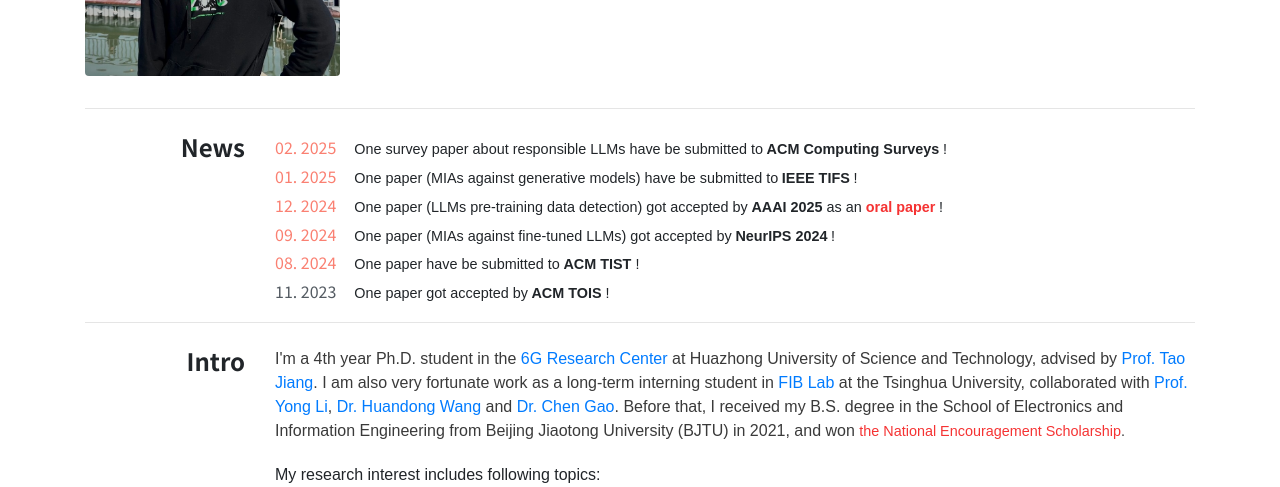
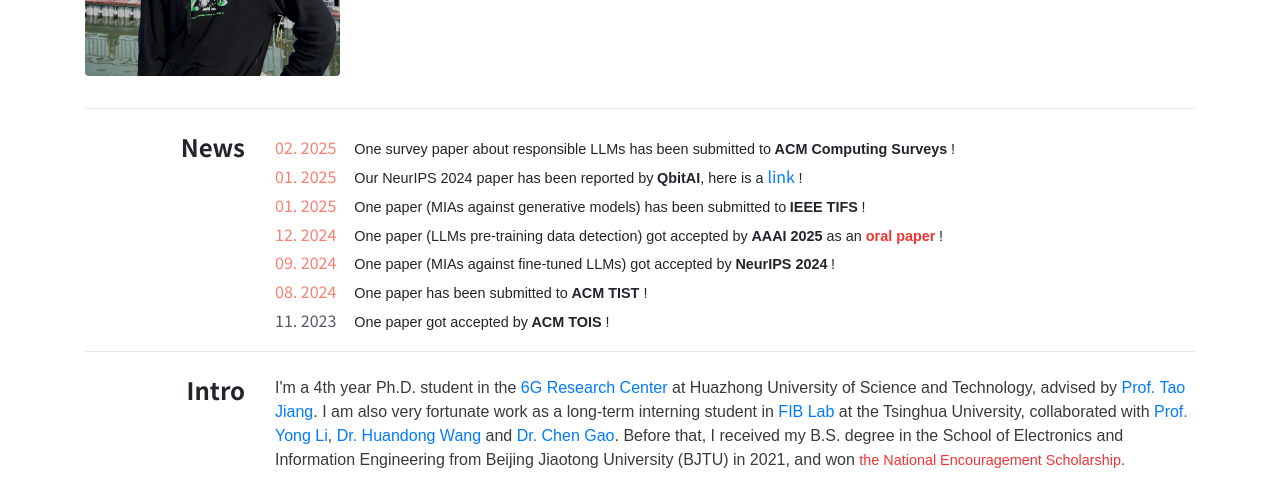
Before and after one commit to wjfu99/wjfu99.github.io, a website: page index.html in a window 1280 px wide. Shown: the part 281-768 px from the top of the page. Drawn offline with nearby package versions, Linux system fonts and the light colour scheme; some icons are missing.

Commit message:
fix: correct grammatical errors in publication submission notes

```diff
--- a/index.html
+++ b/index.html
@@ -120,7 +120,7 @@
             <div class="row no-gutters">
               <div class="col-12 text-md-left">
                 <b class="bbold" style="color:#fa8072;">02. 2025</b>&nbsp;&nbsp;&nbsp;&nbsp;
-                <a class="note">One survey paper about responsible LLMs have be submitted to</a>
+                <a class="note">One survey paper about responsible LLMs has been submitted to</a>
                 <a class="note"> <b>ACM Computing Surveys</b></a>
                 <a class="note">!</a>
               </div>
@@ -128,7 +128,15 @@
             <div class="row no-gutters">
               <div class="col-12 text-md-left">
                 <b class="bbold" style="color:#fa8072;">01. 2025</b>&nbsp;&nbsp;&nbsp;&nbsp;
-                <a class="note">One paper (MIAs against generative models) have be submitted to</a>
+                <a class="note">Our NeurIPS 2024 paper has been reported by</a>
+                <a class="note"> <b>QbitAI</b>, here is a <a href="https://mp.weixin.qq.com/s/-SLaL-0q9vhGCnl8Zxn-5Q"><b>link</b></a></a>
+                <a class="note">!</a>
+              </div>
+            </div>
+            <div class="row no-gutters">
+              <div class="col-12 text-md-left">
+                <b class="bbold" style="color:#fa8072;">01. 2025</b>&nbsp;&nbsp;&nbsp;&nbsp;
+                <a class="note">One paper (MIAs against generative models) has been submitted to</a>
                 <a class="note"><b>IEEE TIFS</b></a>
                 <a class="note">!</a>
               </div>
@@ -166,7 +174,7 @@
             <div class="row no-gutters">
               <div class="col-12 text-md-left">
                 <b class="bbold" style="color:#fa8072;">08. 2024</b>&nbsp;&nbsp;&nbsp;&nbsp;
-                <a class="note">One paper have be submitted to</a>
+                <a class="note">One paper has been submitted to</a>
                 <a class="note"> <b> ACM TIST </b></a>
                 <a class="note">!</a>
               </div>
```
